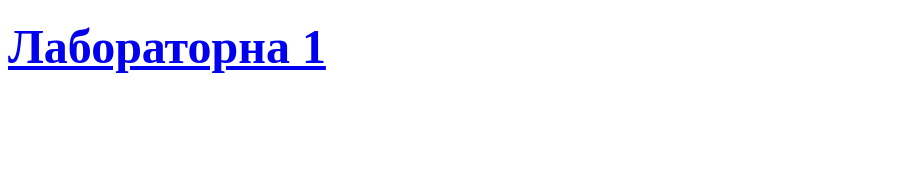
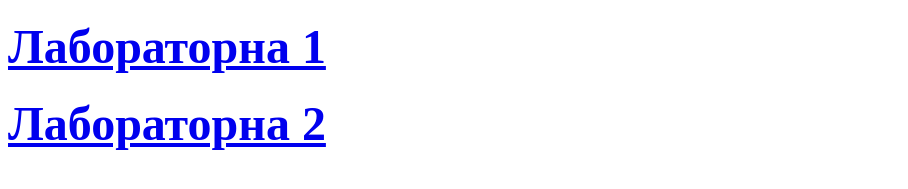
Before and after one commit to maksgorodovoy1/site, a plain HTML site: page index.html in a window 1280 px wide. Shown: the part 307-496 px from the top of the page, without its empty margins (0-908 px from the left). Drawn offline with Linux system fonts and the light colour scheme.

Commit message:
Update index.html

```diff
--- a/index.html
+++ b/index.html
@@ -13,5 +13,6 @@
     <img style="size: 800px;position: relative;" src="logo.jpg" width="167" height="100" alt="logo">
     <h3 style="size-adjust: body;"><font size="50"><a href="https://maksgorodovoy1.github.io/task2/"><font size="50">Друге Завдання</font></a></font></h3>
     <h4 style="size-adjust: body;"><font size="50"><a href="https://maksgorodovoy1.github.io/lab1/"><font size="50">Лабораторна 1</font></a></font></h4>
+    <h5 style="size-adjust: body;"><font size="50"><a href="https://maksgorodovoy1.github.io/lab2/"><font size="50">Лабораторна 2</font></a></font></h5>
 </body>
 </html>
```
